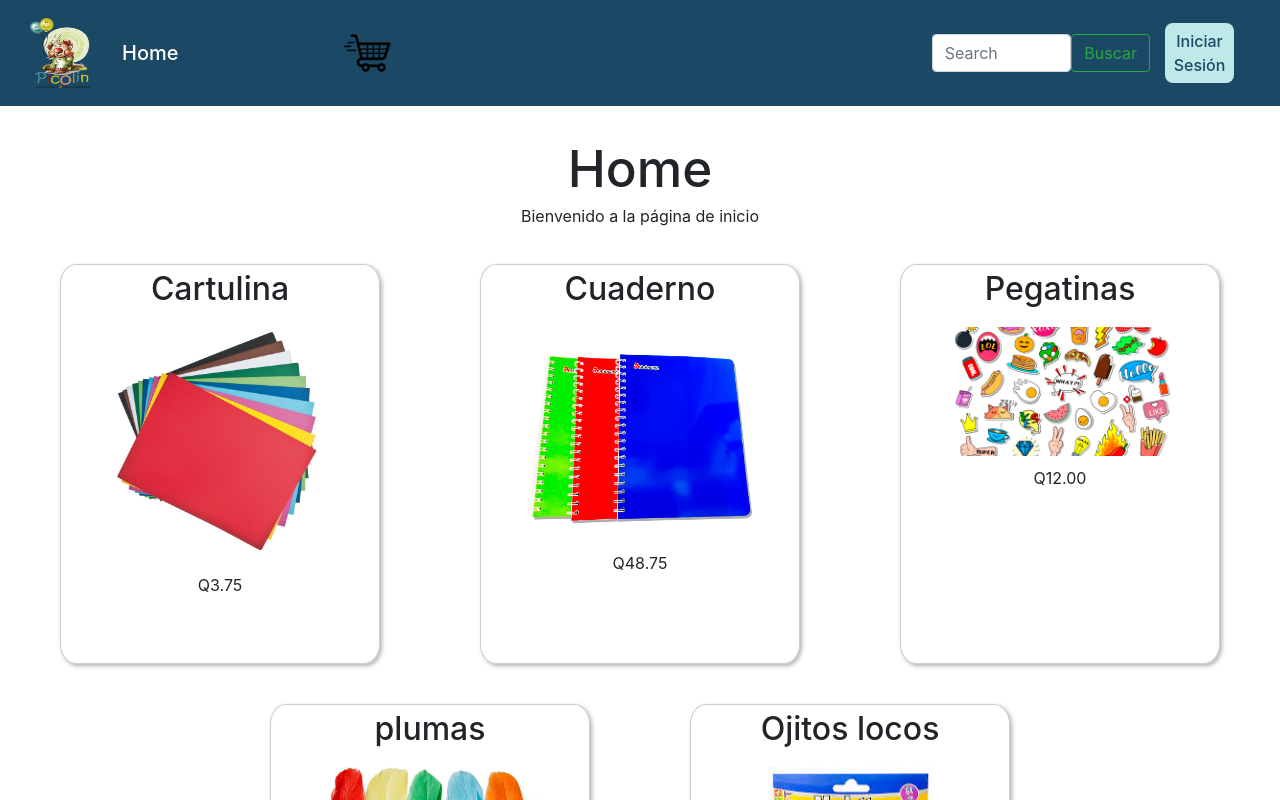
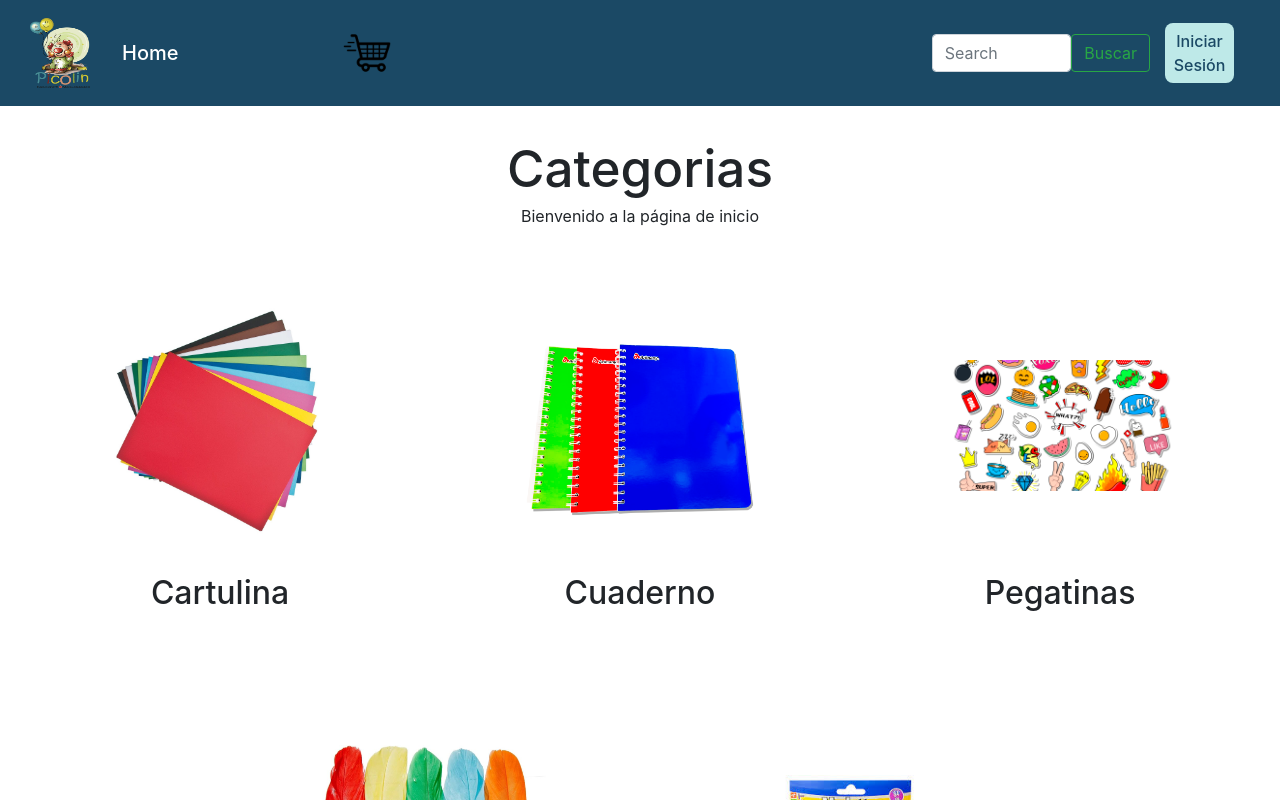
Before and after one commit to angelargd8/Proyecto-software, a React (Vite) app in the folder Proyecto/vite-project/: page / in a window 1280 px wide. Shown: the top 800 px of the page. Built offline with nearby package versions, Linux system fonts and the light colour scheme.

Commit message:
fix: arreglos en el css

```diff
--- a/Proyecto/vite-project/src/componentes/home/card.css
+++ b/Proyecto/vite-project/src/componentes/home/card.css
@@ -1,16 +1,26 @@
 .card-category{
+    display: grid;
+    grid-template-rows: 80% 10%;
     margin: 10px;
     margin-left: 10%;
     margin-right: 10%;
     padding: 5px;
-    border: 1px solid #ccc;
+    /* border: 1px solid #ccc; */
     border-radius: 5%;
-    box-shadow: 2px 2px 4px rgba(0, 0, 0, 0.3);
+
     align-items: center;
     width: 400px;
     height: 400px;
     align-items: center;
     justify-content: center;
+
+}
+
+.card-category:hover{
+    transform: scale(1.05);
+    transition: transform 0.5s;
+    cursor: pointer;
+    box-shadow: 2px 2px 4px rgba(0, 0, 0, 0.3);
 }
 
 .card-content-category{
@@ -28,3 +38,7 @@
     size: cover;
     object-fit: cover;
 }
+
+#title-card{
+    align-self: flex-end;
+}
--- a/Proyecto/vite-project/src/componentes/home/card.jsx
+++ b/Proyecto/vite-project/src/componentes/home/card.jsx
@@ -1,14 +1,14 @@
 import './card.css';
 import PropTypes from 'prop-types';
 
-function Card({title, content, imagen, onClick}){
+function Card({title, imagen, onClick}){
     return (
         <div className="card-category" onClick={onClick}>
-            <h2>{title}</h2>
             <div className='card-content-category'>
                 <img className='imagen-category' src={imagen} alt="Imagen no disponible" />
             </div>
-            <p>{content}</p>
+            <h2 id='title-card'>{title}</h2>
+
         </div>
     )
 }
--- a/Proyecto/vite-project/src/componentes/home/home.jsx
+++ b/Proyecto/vite-project/src/componentes/home/home.jsx
@@ -53,12 +53,12 @@ function Home() {
   return (
     <div className="container-home">
       <div className="container-categorias">
-      <h1>Home</h1>
+      <h1>Categorias</h1>
       <p>Bienvenido a la página de inicio</p>
         <div id="contenido-cartas">
           {listadoCards.map((elemento) => (
             <div key={elemento.id} className="category-card">
-              <Card title={elemento.title} content={elemento.content}
+              <Card title={elemento.title}
               imagen={elemento.imagen} onClick={() => info(elemento.title, elemento)}/>
             </div>
           ))}
```
